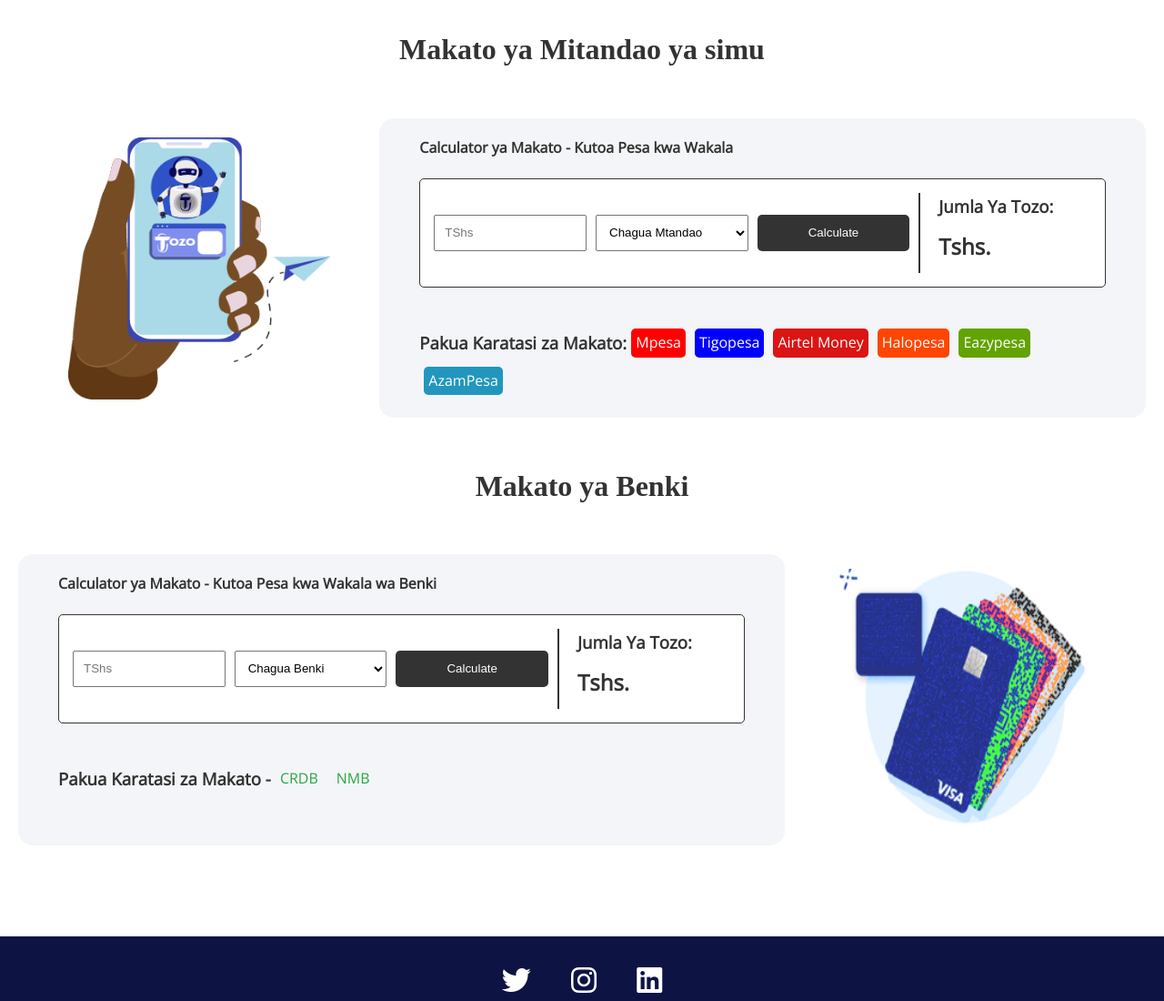
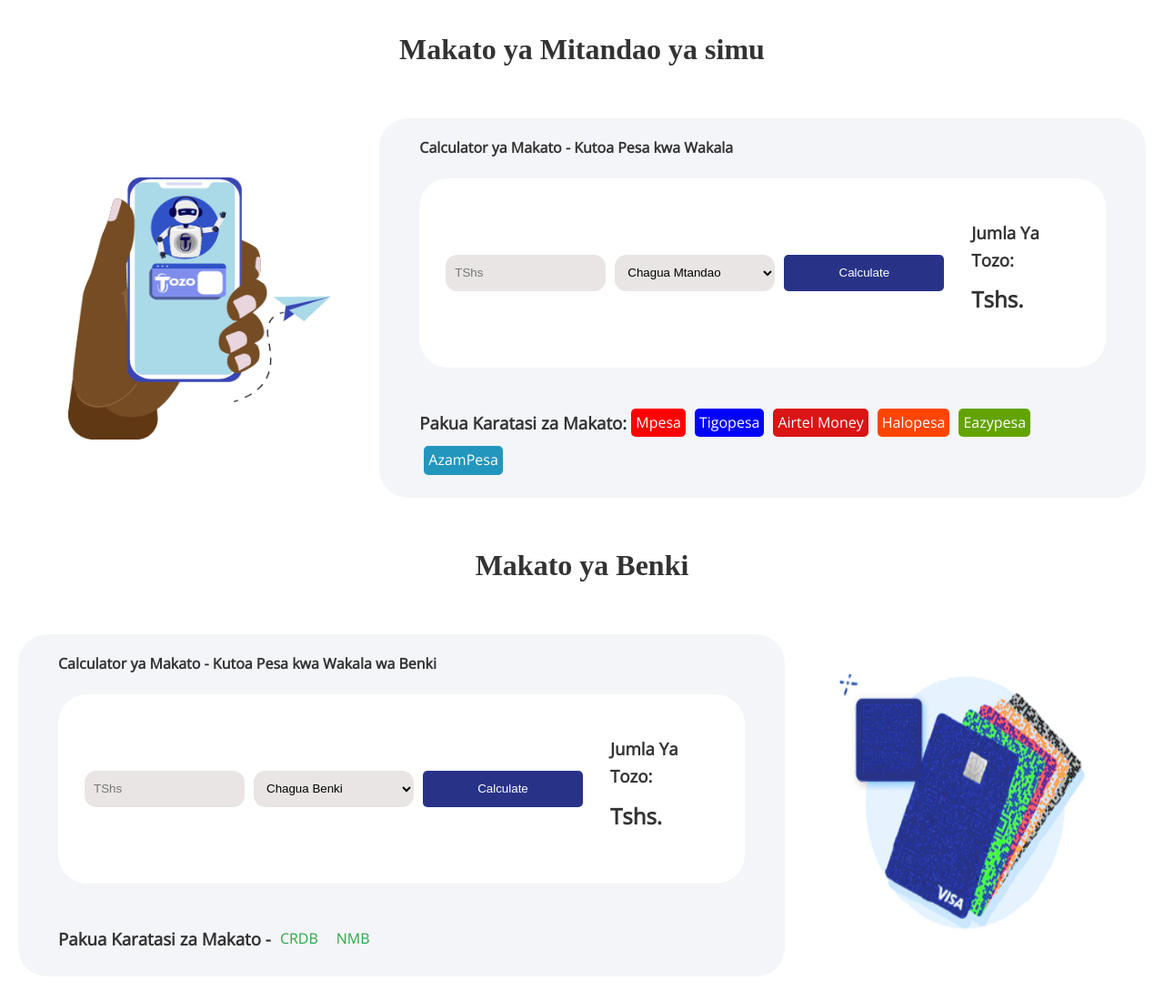
Before and after one commit to sawayahh/tozowebapp, a plain HTML site: page index.html in a window 1280 px wide. Shown: the part 740-1840 px from the top of the page at 91% size. Drawn offline with nearby package versions, Linux system fonts and the light colour scheme.

Commit message:
Improve UI

```diff
--- a/css/styles.css
+++ b/css/styles.css
@@ -94,6 +94,9 @@ p {
   border: 1px solid #fff;
 }
 
+.btn-calculate {
+  background-color: #283387;
+}
 
 /* Header Styles */
 
@@ -191,7 +194,7 @@ p {
 .flex-columns .column-2 {
   flex: 2;
   background-color: #F4F5F8;
-  border-radius: 1rem;
+  border-radius: 2rem;
   padding: 0 1.5rem;
 
 }
@@ -211,18 +214,15 @@ p {
 
 .user-form {
   background-color: #FFFFFF;
+  display: flex;
+  align-items: center;
+  border-radius: 2rem;
+  padding: 2.5rem 1.5rem;
+  margin: 20px;
+
 }
 
-.mobile-tarrif form {
-  display: flex;
-  align-items: center;
-  border: 1px solid #333;
-  border-radius: 5px;
-  padding: 10px;
-  margin: 20px;
 
-
-}
 
 .mobile-tarrif form div {
   flex: 1;
@@ -236,13 +236,17 @@ input,
 select {
   box-sizing: border-box;
   height: 40px;
-  width: 100%;
+  width: 11rem;
   padding: 10px;
   margin: 10px 0 10px;
+  background-color: #e9e5e5;
+  border-radius: 0.8rem;
+  border: none;
 }
 
+
+
 .tarrifs {
-  border-left: 2px solid #333;
   padding-left: 20px;
 }
 
@@ -319,15 +323,7 @@ select {
   flex-direction: row-reverse;
 }
 
-.bank-tarrif form {
-  display: flex;
-  align-items: center;
-  border: 1px solid #333;
-  border-radius: 5px;
-  padding: 10px;
-  margin: 20px;
 
-}
 
 .bank-tarrif form div {
   flex: 1;
--- a/index.html
+++ b/index.html
@@ -141,7 +141,7 @@
             </div>
 
             <div class="form-control ">
-              <input type="submit" name="" value="Calculate" class="btn btn-dark">
+              <input type="submit" name="" value="Calculate" class="btn btn-calculate">
 
             </div>
 
@@ -216,7 +216,7 @@
             </div>
 
             <div class="form-control ">
-              <input type="submit" name="" value="Calculate" class="btn btn-dark">
+              <input type="submit" name="" value="Calculate" class="btn btn-calculate">
 
             </div>
 
```
